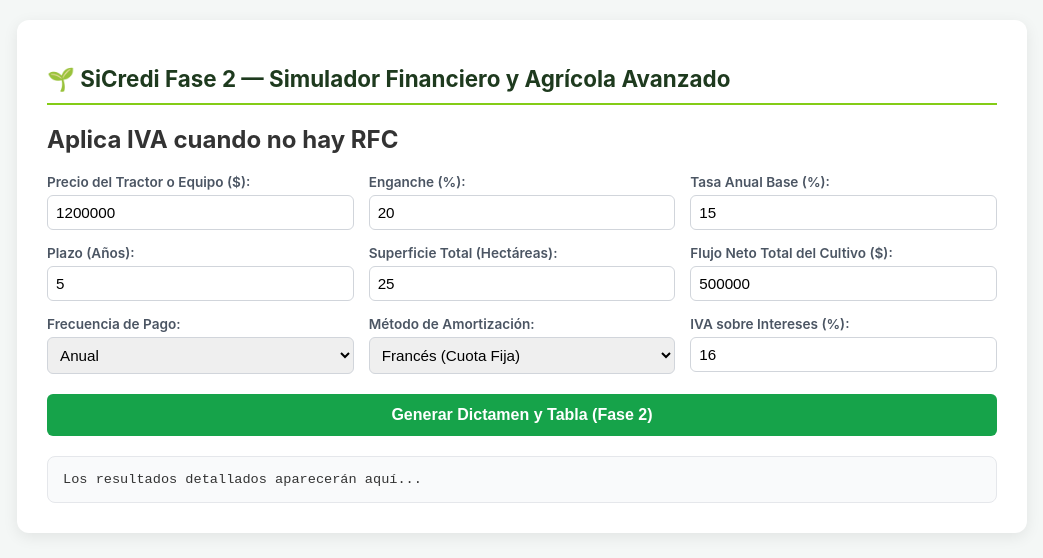
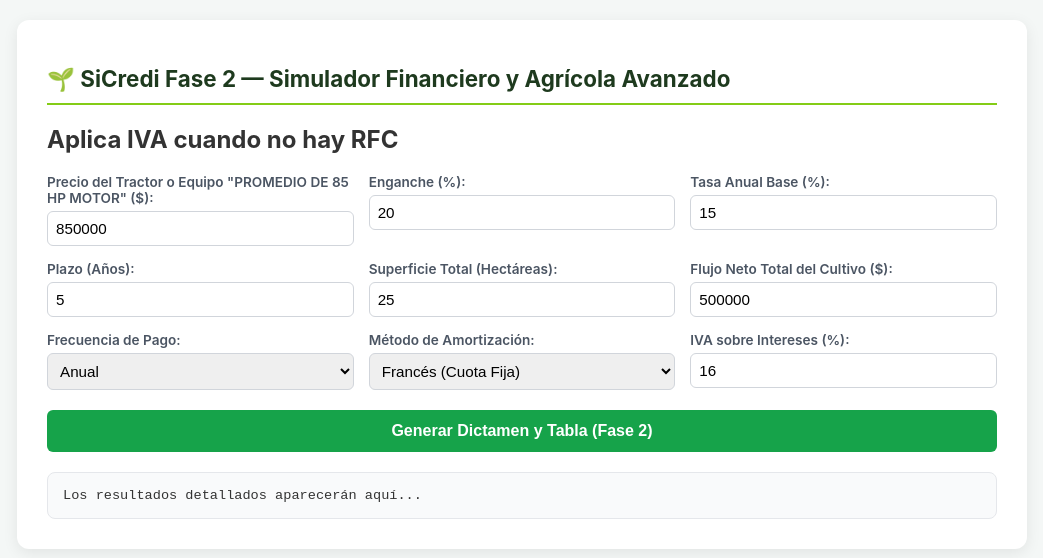
Before and after one commit to SiCredi26/Manual-SiCredi-V1.0, a plain HTML site: page fase2.html in a window 1280 px wide. Shown: the whole page, without its empty margins (118-1161 px from the left). Drawn offline with Linux system fonts and the light colour scheme.

Commit message:
Update tractor price label and value in fase2.htmlPRECIO FIJO
PRECIO FIJO

```diff
--- a/fase2.html
+++ b/fase2.html
@@ -27,8 +27,8 @@
     <h2>Aplica IVA cuando no hay RFC</h2>
     <div class="grid">
         <div class="group">
-            <label>Precio del Tractor o Equipo ($):</label>
-            <input type="number" id="precio" value="1200000">
+            <label>Precio del Tractor o Equipo "PROMEDIO DE 85 HP MOTOR" ($):</label>
+            <input type="number" id="precio" value="850000">
         </div>
         <div class="group">
             <label>Enganche (%):</label>
```
